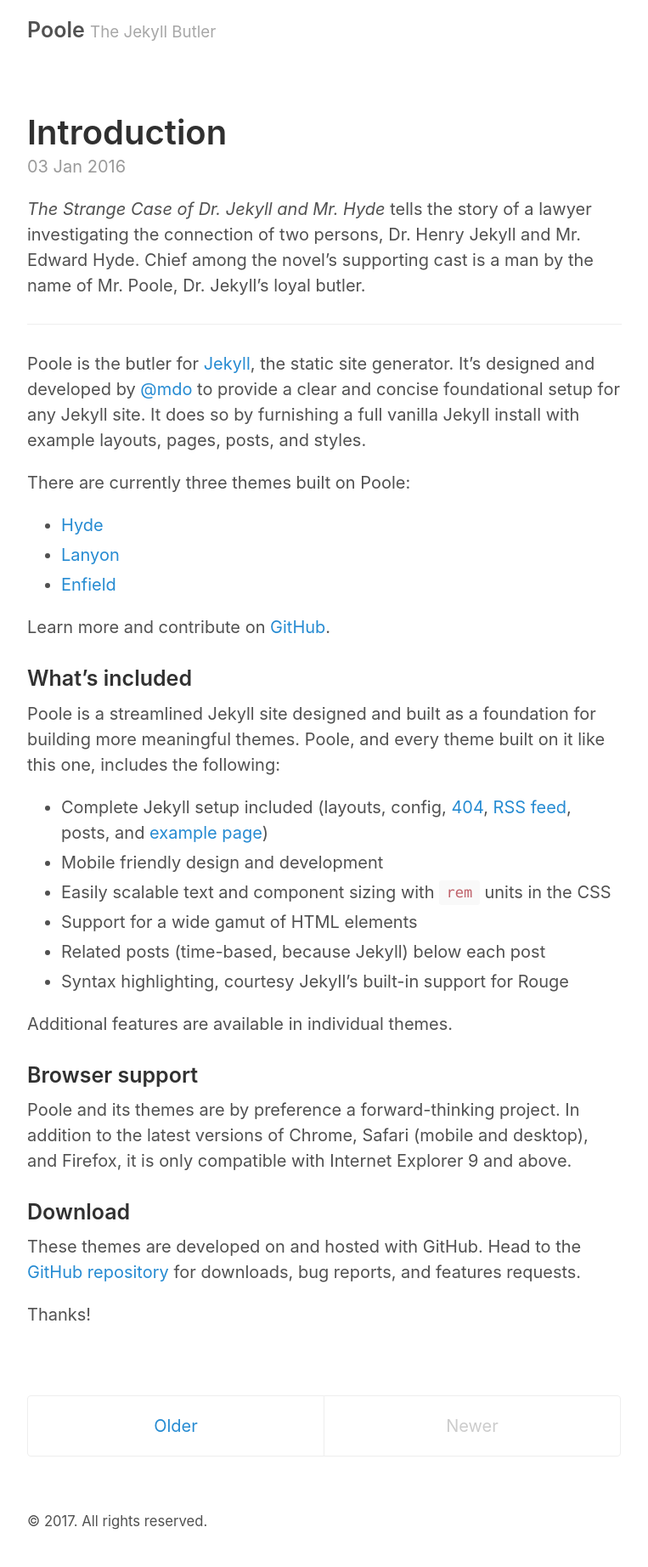
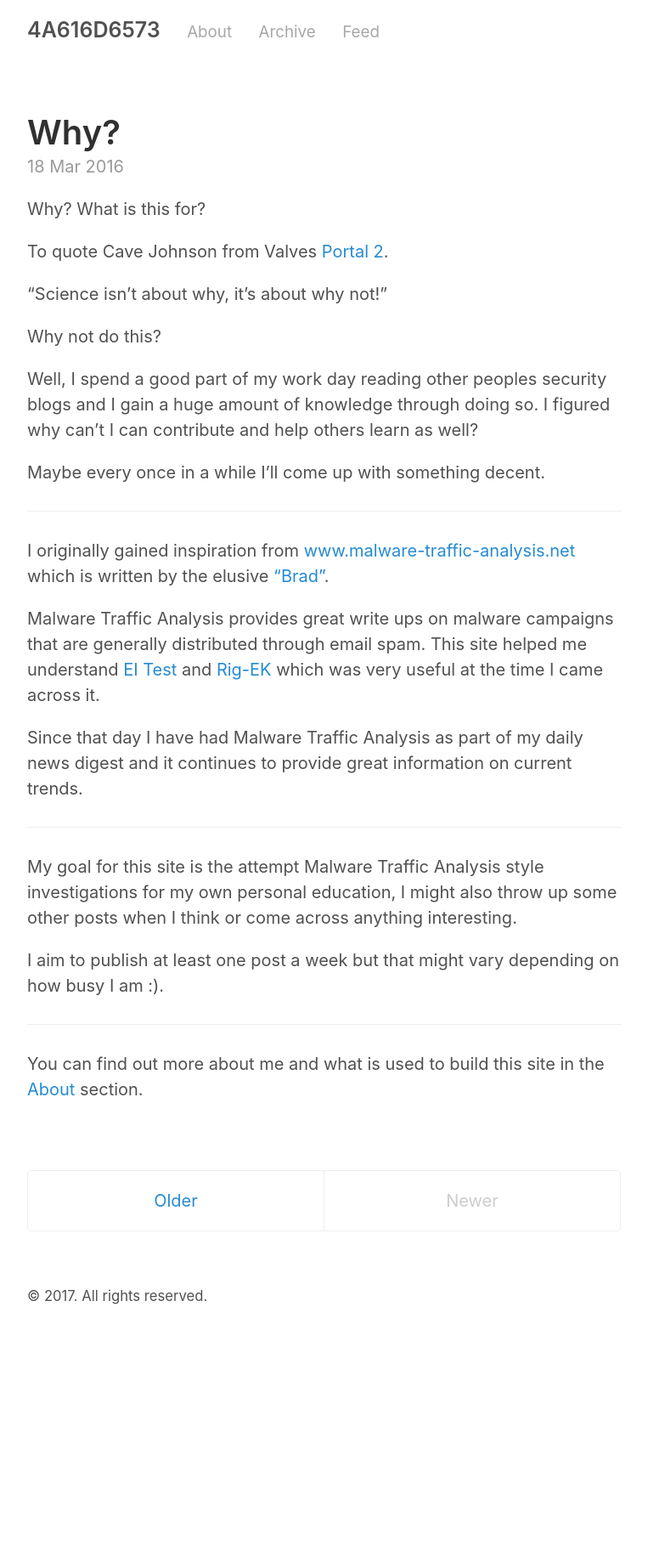
Before and after one commit to 4A616D6573/4A616D6573.com, a Jekyll site: the page built from index.html, in a window 1280 px wide. Shown: the whole page at 85% size, without its empty margins (258-1021 px from the left). Built offline with Jekyll 4.4.1, drawn with Linux system fonts in a browser that asks for light colours; the list of posts is cut into pages by our own code; after the commit the page ends 1579 px from its top, so only the background shows below that.

Commit message:
Customisation complete
Pulling to trail online.

```diff
--- a/_config.yml
+++ b/_config.yml
@@ -2,9 +2,9 @@
 permalink:           pretty
 
 # Setup
-title:               Poole
-tagline:             The Jekyll Butler
-url:                 http://getpoole.com
+title:               4A616D6573
+# tagline:             An information security and personal education blog
+url:                 http://4a616d6573.com/
 paginate:            1
 baseurl:             ""
 
@@ -17,16 +17,21 @@ sass:
 
 # About/contact
 author:
-  name:              Mark Otto
-  url:               https://twitter.com/mdo
-  email:             markdotto@gmail.com
+  name:              James Pemberton
+  url:               https://twitter.com/4A616D6573
+#  email:             markdotto@gmail.com
 
 # Custom vars
 version:             2.0.0
-github:
-  repo:              https://github.com/poole/poole
+github:              https://github.com/4A616D6573/
+#   repo:
 
 # Gems
 gems:
   - jekyll-paginate
   - jekyll-gist
+
+pages_list:
+  About: '/about'
+  Archive: '/archive'
+  Feed: '/atom.xml'
--- a/_includes/head.html
+++ b/_includes/head.html
@@ -11,7 +11,7 @@
   </title>
 
   <link rel="stylesheet" href="{{ site.baseurl }}/styles.css">
-  <link rel="apple-touch-icon-precomposed" sizes="144x144" href="{{ site.baseurl }}/public/apple-touch-icon-precomposed.png">
-  <link rel="shortcut icon" href="{{ site.baseurl }}/public/favicon.ico">
+  <!--<link rel="apple-touch-icon-precomposed" sizes="144x144" href="{{ site.baseurl }}/public/apple-touch-icon-precomposed.png">
+  <link rel="shortcut icon" href="{{ site.baseurl }}/public/favicon.ico">-->
   <link rel="alternate" type="application/atom+xml" title="{{ site.title }}" href="{{ site.baseurl }}/atom.xml">
 </head>
--- a/_layouts/default.html
+++ b/_layouts/default.html
@@ -10,6 +10,11 @@
         <h3 class="masthead-title">
           <a href="{{ site.baseurl }}/" title="Home">{{ site.title }}</a>
           <small>{{ site.tagline }}</small>
+          <!--Custom menu settings-->
+          {% for page in site.pages_list %}
+            &nbsp;&nbsp;&nbsp;
+            <small><a href="{{ page[1]  }}">{{ page[0] }}</a></small>
+          {% endfor %}
         </h3>
       </header>
 
--- /dev/null
+++ b/_posts/2016-03-18-why.md
@@ -0,0 +1,34 @@
+---
+layout: post
+title: Why?
+---
+
+Why? What is this for?
+
+To quote Cave Johnson from Valves [Portal 2](http://store.steampowered.com/app/620/).
+
+"Science isn't about why, it's about why not!"
+
+Why not do this?
+
+Well, I spend a good part of my work day reading other peoples security blogs and I gain a huge amount of knowledge through doing so. I figured why can't I can contribute and help others learn as well?
+
+Maybe every once in a while I'll come up with something decent.
+
+-----
+
+I originally gained inspiration from [www.malware-traffic-analysis.net](www.malware-traffic-analysis.net) which is written by the elusive ["Brad"](https://twitter.com/malware_traffic).
+
+Malware Traffic Analysis provides great write ups on malware campaigns that are generally distributed through email spam. This site helped me understand [EI Test](https://blog.malwarebytes.com/threat-analysis/2014/10/exposing-the-flash-eitest-malware-campaign/) and [Rig-EK](https://blog.malwarebytes.com/cybercrime/exploits/2016/09/rig-exploit-kit-takes-on-large-malvertising-campaign/) which was very useful at the time I came across it.
+
+Since that day I have had Malware Traffic Analysis as part of my daily news digest and it continues to provide great information on current trends.
+
+---
+
+My goal for this site is the attempt Malware Traffic Analysis style investigations for my own personal education, I might also throw up some other posts when I think or come across anything interesting.
+
+I aim to publish at least one post a week but that might vary depending on how busy I am :).
+
+---
+
+You can find out more about me and what is used to build this site in the [About](/about/) section.
--- a/about.md
+++ b/about.md
@@ -3,28 +3,26 @@ layout: page
 title: About
 ---
 
-<p class="message">
-  Hey there! This page is included as an example. Feel free to customize it for your own use upon downloading. Carry on!
-</p>
+I'm a security analyst for a multinational IT service provider. This site might be used for musings on the industry and sharing my own personal education in the way of technical writes ups.
 
-In the novel, *The Strange Case of Dr. Jekyll and Mr. Hyde*, Mr. Poole is Dr. Jekyll's virtuous and loyal butler. Similarly, Poole is an upstanding and effective butler that helps you build Jekyll themes. It's made by [@mdo](https://twitter.com/mdo).
+You can find me on [Twitter](https://twitter.com/4A616D6573).
 
-There are currently two themes built on Poole:
+You can also find me a [GitHub](https://github.com/4A616D6573).
+
+---
+
+This site is generated by [Jekyll](http://jekyllrb.com), an open-source tool for creating simple yet powerful websites of all shapes and sizes.
+
+It's an immensely useful tool. Find out more by [visiting the project on GitHub](https://github.com/jekyll/jekyll).
+
+---
+
+This site is built on Poole. It's designed and developed by [@mdo](https://twitter.com/mdo) to provide a clear and concise foundational setup for any Jekyll site.
+
+There are currently three themes built on Poole:
 
 * [Hyde](http://hyde.getpoole.com)
 * [Lanyon](http://lanyon.getpoole.com)
+* [Enfield](http://enfield.getpoole.com)
 
-Learn more and contribute on [GitHub](https://github.com/poole).
-
-## Setup
-
-Some fun facts about the setup of this project include:
-
-* Built for [Jekyll](http://jekyllrb.com)
-* Developed on GitHub and hosted for free on [GitHub Pages](https://pages.github.com)
-* Coded with [Sublime Text 2](http://sublimetext.com), an amazing code editor
-* Designed and developed while listening to music like [Blood Bros Trilogy](https://soundcloud.com/maddecent/sets/blood-bros-series)
-
-Have questions or suggestions? Feel free to [open an issue on GitHub](https://github.com/poole/poole/issues/new) or [ask me on Twitter](https://twitter.com/mdo).
-
-Thanks for reading!
+Learn more and contribute on [GitHub]({{ site.github.repo }}).
```
Also changed, not shown: _posts/2016-01-01-whats-jekyll.md (deleted, +0 -10 lines), archive.md (added, +10 -0 lines).
